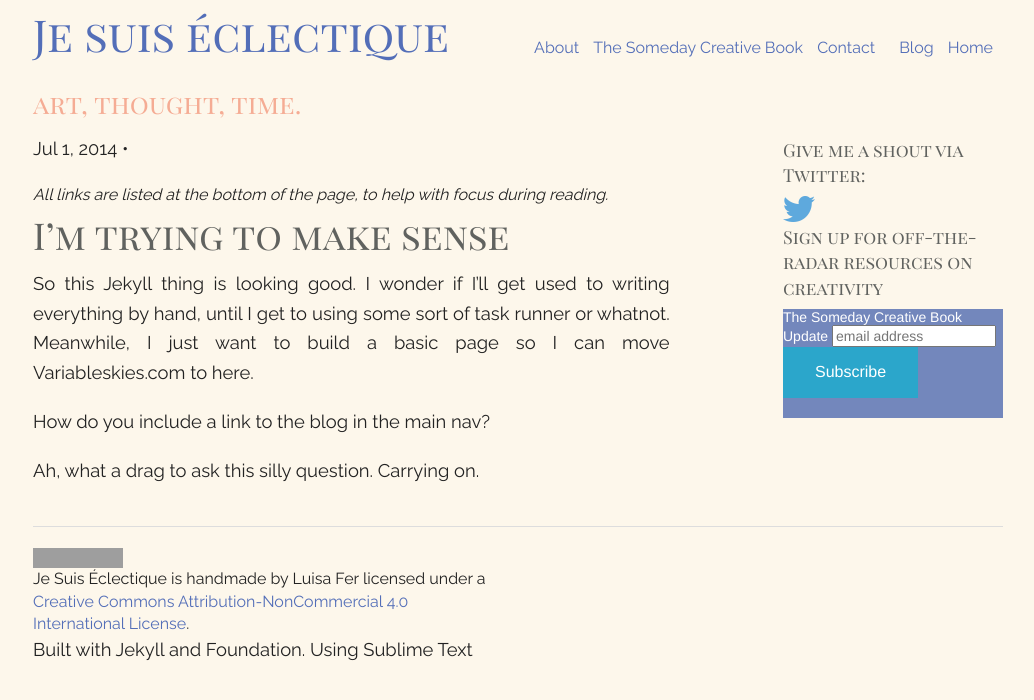
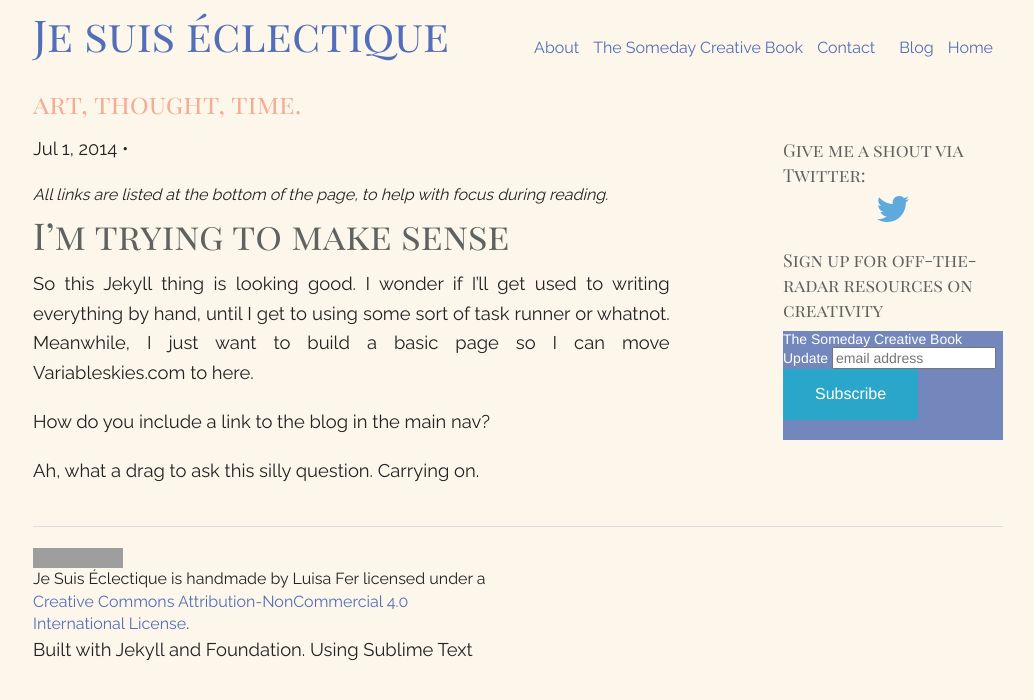
Before and after one commit to bitcolorine/Je-suis-eclectique, a Jekyll site: the page built from _posts/2014-07-01-first-post.md, in a window 1280 px wide. Shown: the top 700 px of the page, without its empty margins (122-1156 px from the left). Built offline with Jekyll 4.4.1, drawn with Linux system fonts in a browser that asks for light colours; Markdown is read by kramdown in place of the engine named in the settings; comment, search, counter and statistics services are not loaded; grey boxes are pictures that could not be loaded.

Commit message:
css tweak

```diff
--- a/assets/css/main.css
+++ b/assets/css/main.css
@@ -196,6 +196,12 @@
 display: block;
 }
 
+img.twitter {
+margin-right: auto;
+margin-left: auto;
+display: block;
+}
+
 blockquote.copy {
 background: #FFE4C4;
 max-width: 50%;
```
